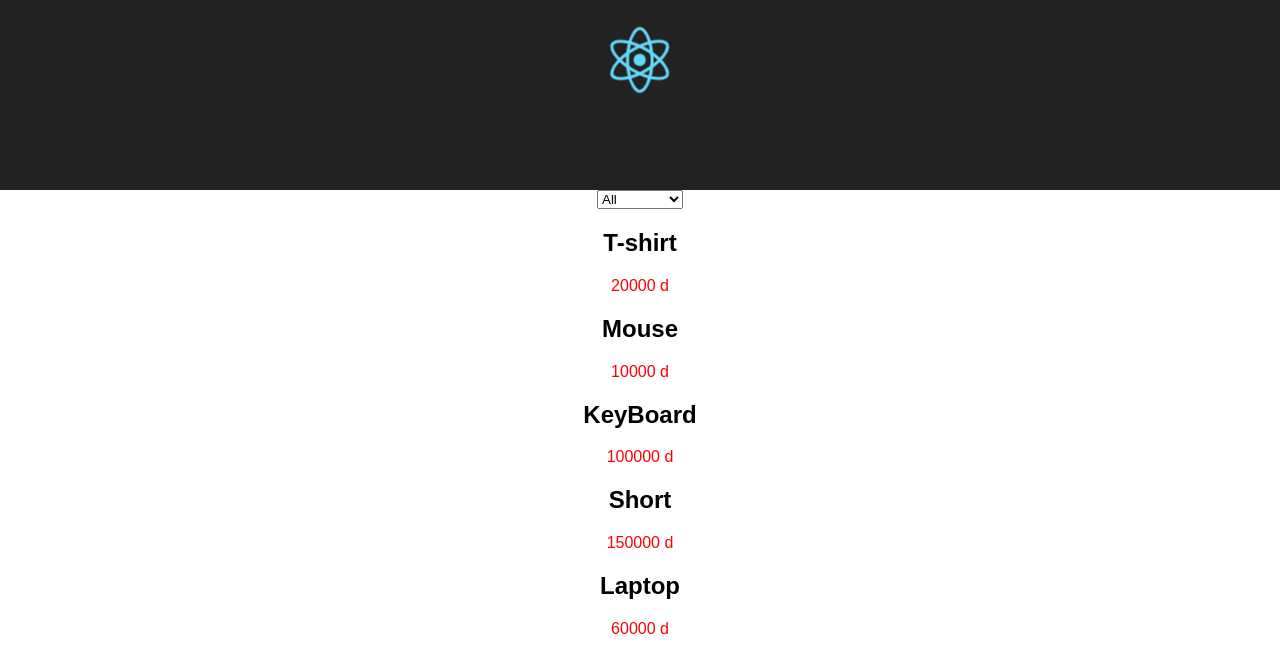
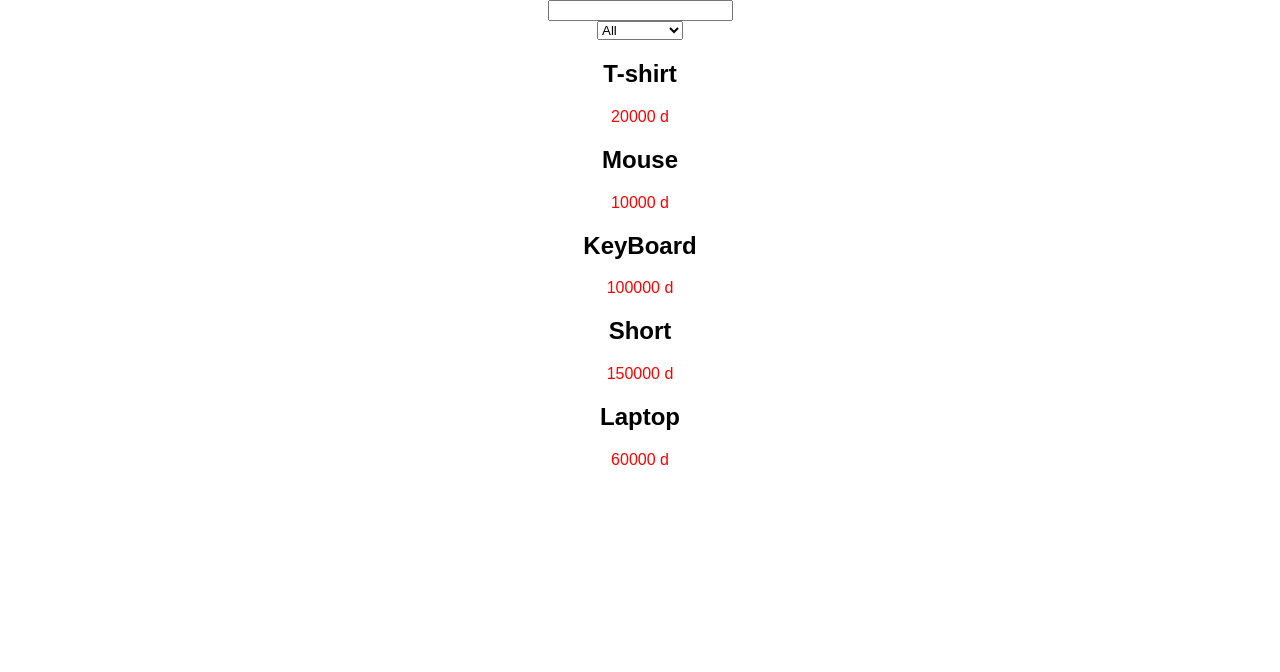
Before and after one commit to cowel/front-end-teaching, a React (Create React App) app: page / in a window 1280 px wide. Shown: the top 672 px of the page. Built offline with nearby package versions, Linux system fonts and the light colour scheme.

Commit message:
Handle search

```diff
--- a/src/App.js
+++ b/src/App.js
@@ -3,6 +3,8 @@ import './App.css'
 import Header from './Header'
 import Selector from './components/Selector'
 import products from './data/products'
+import Products from './components/Products'
+import TextInput from './components/TextInput'
 
 // Stateful component
 class App extends Component {
@@ -10,7 +12,6 @@ class App extends Component {
   constructor(props) {
     super(props)
     this.state = {
-      number: 3,
       products: products
     }
   }
@@ -29,14 +30,17 @@ class App extends Component {
     this.setState({ products: filteredProducts })
   }
 
+  filterByName = (name) => {
+    let filteredProducts = products.filter(product => product.name.includes(name))
+    this.setState({ products: filteredProducts })
+  }
+
   render() {
     return (
       <div className="App">
-
-        {/* Render number */}
-        <Header />
+        <TextInput filterText={this.filterByName}/>
         <Selector filter={this.filterProducts}/>
-        {this.renderProducts()}
+        <Products products={this.state.products} />
       </div>
     );
   }
--- /dev/null
+++ b/src/components/Products.js
@@ -0,0 +1,23 @@
+import React, { Component } from 'react'
+
+// Stateless component
+const Products = (props) => {
+
+  const renderProducts = () => (
+    props.products.map(product => (
+      <div key={product.id}>
+        <h2>{product.name}</h2>
+        <p style={{color: 'red'}}>{product.price} d</p>
+      </div>
+    ))
+  )
+  return (
+    <div className="App">
+
+      {/* Render number */}
+      {renderProducts()}
+    </div>
+  );
+}
+
+export default Products;
--- /dev/null
+++ b/src/components/TextInput.js
@@ -0,0 +1,12 @@
+import React from 'react'
+
+const TextInput = (props) => {
+  return (
+    <input
+      type='text'
+      onChange={(event) => props.filterText(event.target.value)}
+    />
+  )
+}
+
+export default TextInput
```
